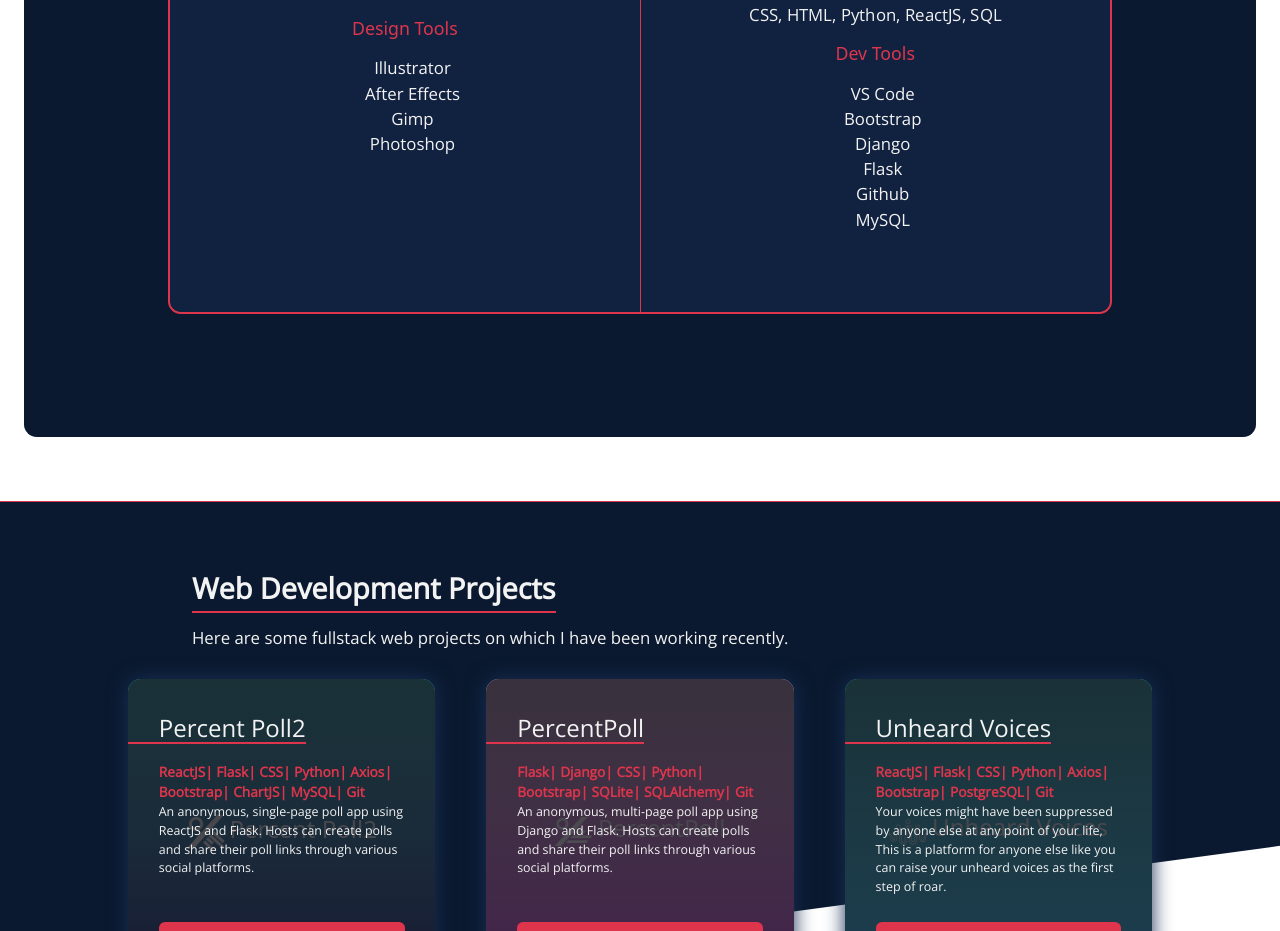
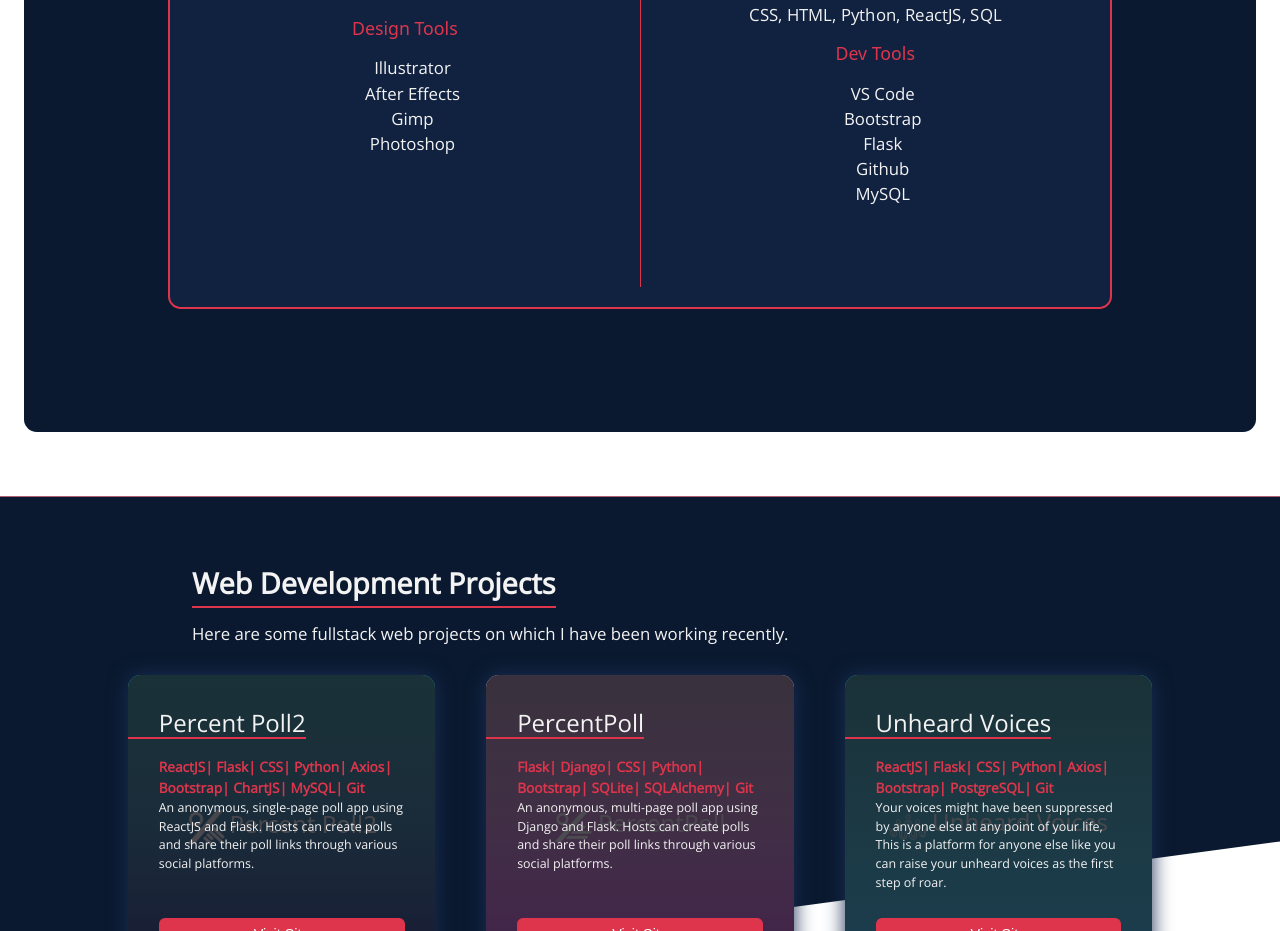
Before and after one commit to Abhinraj-ss/Portfolio, a React (Create React App) app in the folder portfolio/: page / in a window 1280 px wide. Shown: the part 1800-2731 px from the top of the page. Built offline with nearby package versions, Linux system fonts and the light colour scheme.

Commit message:
Update Skills.js

```diff
--- a/portfolio/src/Components/Skills/Skills.js
+++ b/portfolio/src/Components/Skills/Skills.js
@@ -79,9 +79,6 @@ function Skills({mode}){
                     Bootstrap
                   </li>
                   <li>
-                    Django
-                  </li>
-                  <li>
                     Flask
                   </li>
                   <li>
```
